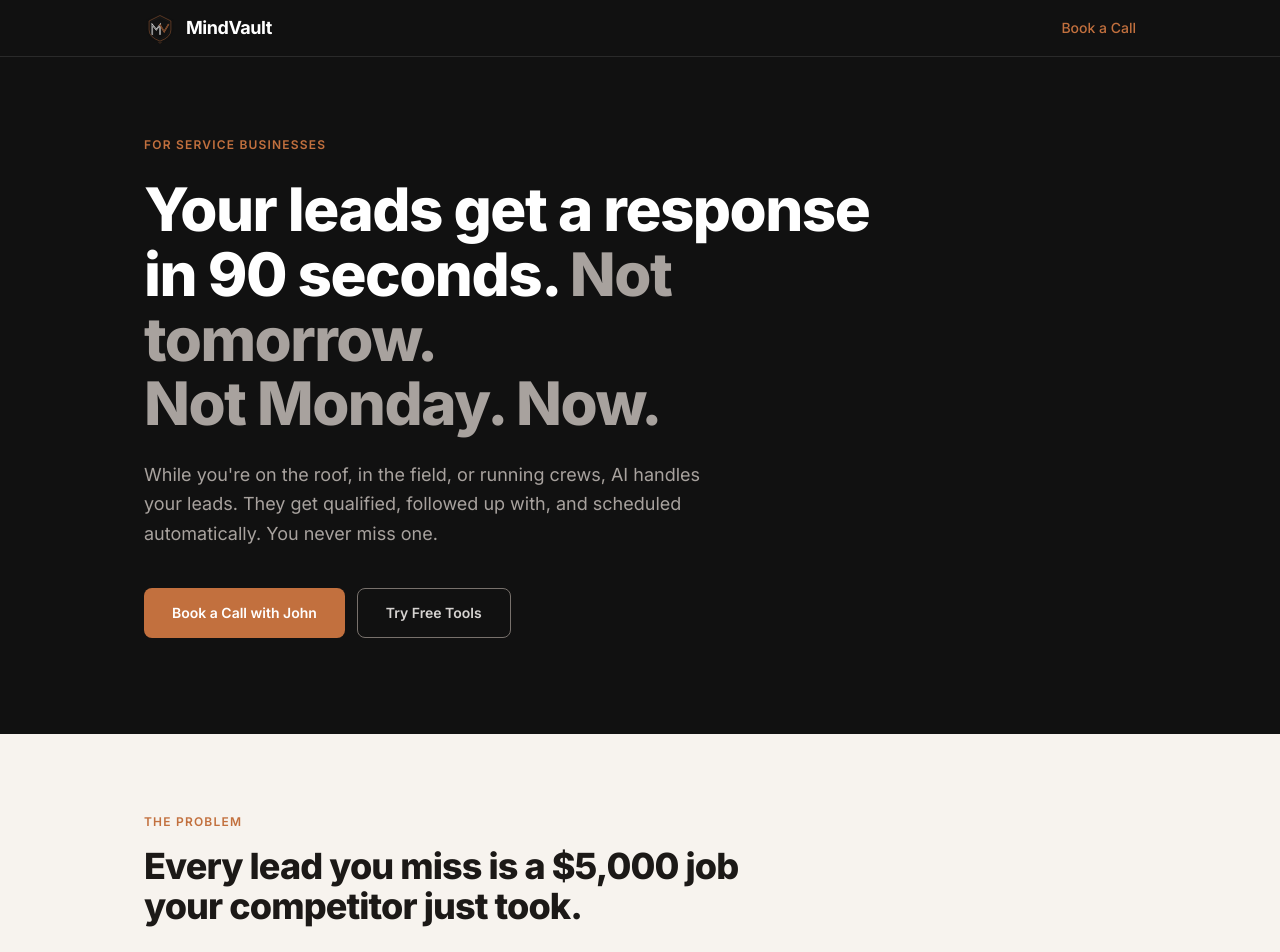
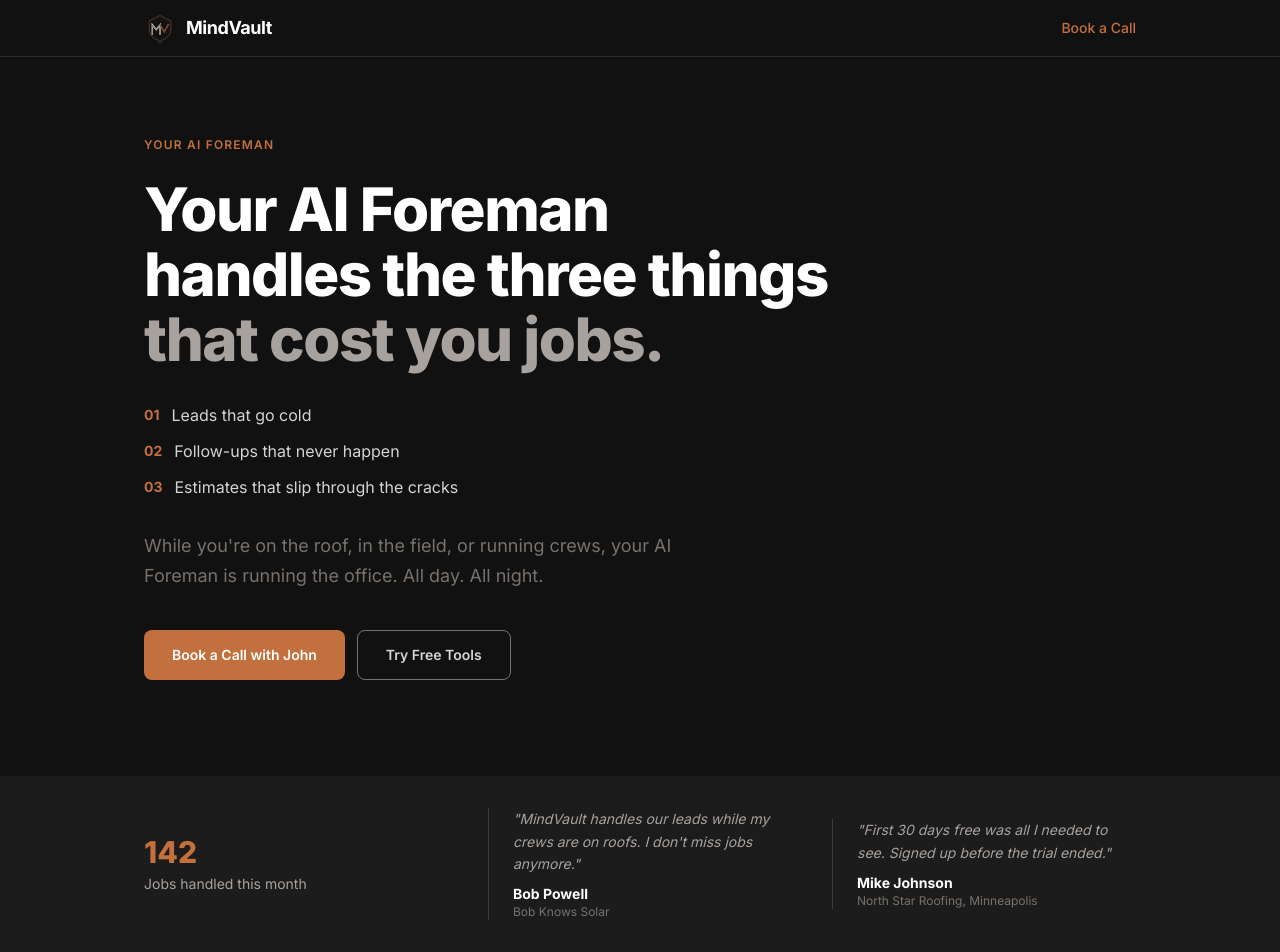
Before and after one commit to jdb-swissknife/mindvault-landing, a React (Vite) app: page / in a window 1280 px wide. Shown: the top 952 px of the page. Built offline with nearby package versions, Linux system fonts and the light colour scheme.

Commit message:
AI Foreman framing, trust strip with Bob Powell, jobs counter

```diff
--- a/index.html
+++ b/index.html
@@ -3,8 +3,8 @@
   <head>
     <meta charset="UTF-8" />
     <meta name="viewport" content="width=device-width, initial-scale=1.0" />
-    <title>MindVault Studio — AI Agents That Work For Your Business</title>
-    <meta name="description" content="Free tools and AI agents for service businesses. Digital business cards, lead response, follow-up automation — all on autopilot." />
+    <title>MindVault Studio — Your AI Foreman for Service Businesses</title>
+    <meta name="description" content="Your AI Foreman handles leads, follow-ups, and estimates while you work. 90-second response time. 24/7 coverage. Free for 30 days." />
     <link rel="preconnect" href="https://fonts.googleapis.com" />
     <link rel="preconnect" href="https://fonts.gstatic.com" crossorigin />
     <link href="https://fonts.googleapis.com/css2?family=Inter:wght@300;400;500;600;700;800&display=swap" rel="stylesheet" />
--- a/src/App.tsx
+++ b/src/App.tsx
@@ -69,13 +69,27 @@ export default function App() {
       {/* ── Hero ── */}
       <section className="bg-charcoal-900 text-white">
         <div className="max-w-5xl mx-auto px-4 pt-20 pb-24">
-          <p className="text-xs font-semibold uppercase tracking-widest text-rust-500 mb-6">FOR SERVICE BUSINESSES</p>
+          <p className="text-xs font-semibold uppercase tracking-widest text-rust-500 mb-6">YOUR AI FOREMAN</p>
           <h1 className="text-4xl sm:text-5xl lg:text-6xl font-extrabold leading-[1.08] tracking-tight max-w-3xl">
-            Your leads get a response<br />in 90 seconds.
-            <span className="text-stone-400"> Not tomorrow.<br />Not Monday. Now.</span>
+            Your AI Foreman<br />handles the three things<br />
+            <span className="text-stone-400">that cost you jobs.</span>
           </h1>
-          <p className="mt-6 text-lg text-stone-400 max-w-xl leading-relaxed">
-            While you're on the roof, in the field, or running crews, AI handles your leads. They get qualified, followed up with, and scheduled automatically. You never miss one.
+          <div className="mt-8 space-y-3 max-w-lg">
+            <div className="flex items-start gap-3">
+              <span className="text-rust-500 font-bold text-sm mt-0.5">01</span>
+              <p className="text-stone-300 text-base">Leads that go cold</p>
+            </div>
+            <div className="flex items-start gap-3">
+              <span className="text-rust-500 font-bold text-sm mt-0.5">02</span>
+              <p className="text-stone-300 text-base">Follow-ups that never happen</p>
+            </div>
+            <div className="flex items-start gap-3">
+              <span className="text-rust-500 font-bold text-sm mt-0.5">03</span>
+              <p className="text-stone-300 text-base">Estimates that slip through the cracks</p>
+            </div>
+          </div>
+          <p className="mt-8 text-lg text-stone-500 max-w-xl leading-relaxed">
+            While you're on the roof, in the field, or running crews, your AI Foreman is running the office. All day. All night.
           </p>
           <div className="mt-10 flex flex-col sm:flex-row gap-3">
             <a href="https://cal.com/jbird/15min" target="_blank" rel="noopener noreferrer"
@@ -86,6 +100,32 @@ export default function App() {
               className="inline-flex items-center justify-center px-7 py-3.5 rounded-lg border border-stone-500 text-stone-300 font-semibold text-sm hover:border-stone-400 hover:text-white transition-colors">
               Try Free Tools
             </a>
+          </div>
+        </div>
+      </section>
+
+      {/* ── Trust Strip ── */}
+      <section className="bg-charcoal-800 border-b border-charcoal-700">
+        <div className="max-w-5xl mx-auto px-4 py-8">
+          <div className="grid grid-cols-1 sm:grid-cols-3 gap-6 sm:gap-10 items-center">
+            <div className="text-center sm:text-left">
+              <p className="text-3xl font-extrabold text-rust-500">142</p>
+              <p className="text-sm text-stone-400 mt-1">Jobs handled this month</p>
+            </div>
+            <div className="border-t sm:border-t-0 sm:border-l border-charcoal-600 pt-4 sm:pt-0 sm:pl-6">
+              <p className="text-sm text-stone-400 italic leading-relaxed">
+                "MindVault handles our leads while my crews are on roofs. I don't miss jobs anymore."
+              </p>
+              <p className="text-sm text-white font-bold mt-2">Bob Powell</p>
+              <p className="text-xs text-stone-500">Bob Knows Solar</p>
+            </div>
+            <div className="border-t sm:border-t-0 sm:border-l border-charcoal-600 pt-4 sm:pt-0 sm:pl-6">
+              <p className="text-sm text-stone-400 italic leading-relaxed">
+                "First 30 days free was all I needed to see. Signed up before the trial ended."
+              </p>
+              <p className="text-sm text-white font-bold mt-2">Mike Johnson</p>
+              <p className="text-xs text-stone-500">North Star Roofing, Minneapolis</p>
+            </div>
           </div>
         </div>
       </section>
```
